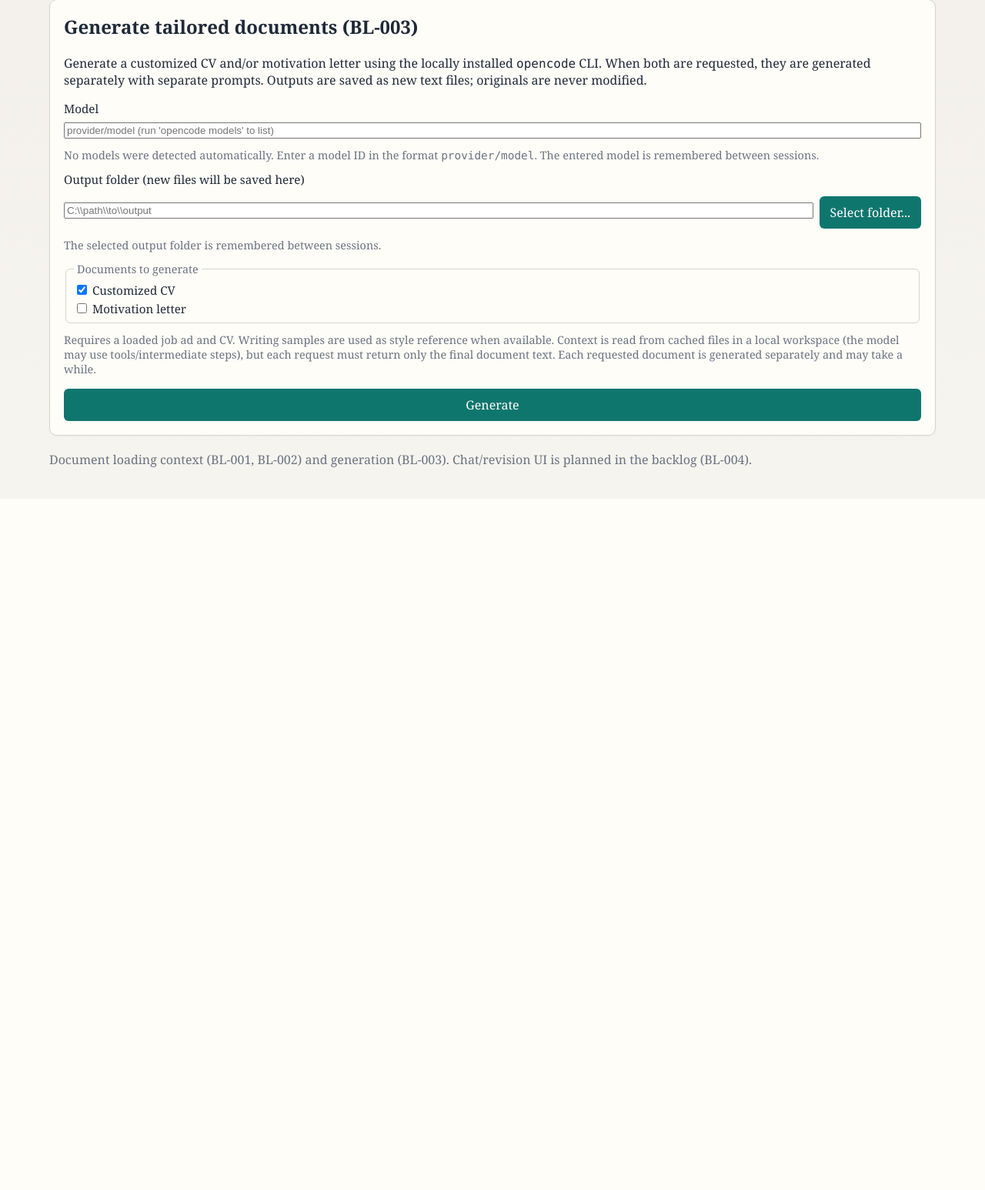
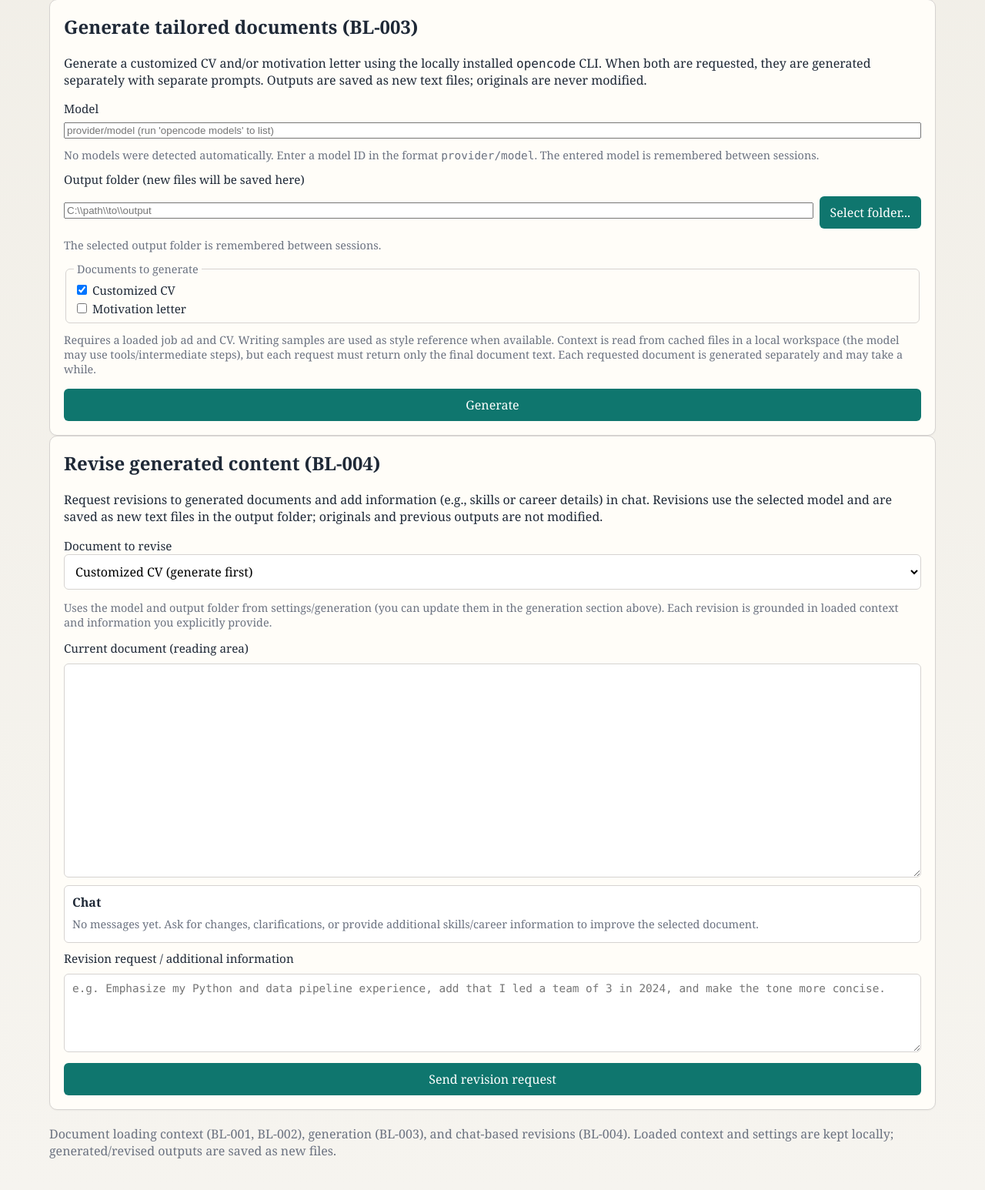
Before and after one commit to VCT136/semiapply, a FastAPI app: page / in a window 1280 px wide. Shown: the part 911-2457 px from the top of the page at 77% size. Before the commit the page ends 1518 px from the top, so only its background shows below. Run offline with FastAPI, Linux system fonts and the light colour scheme.

Commit message:
BL-004: add chat revision UI and redirect GETs for form endpoints
Add chat-based revisions for generated CV/letter using local opencode, save each revision as a new text file, and update docs/backlog tracking. Also add 303 redirects for accidental GET requests to POST-only form endpoints.

```diff
--- a/app/main.py
+++ b/app/main.py
@@ -10,12 +10,12 @@ from tkinter import filedialog
 from typing import Any
 
 from fastapi import FastAPI, File, Form, Request, UploadFile
-from fastapi.responses import HTMLResponse, JSONResponse
+from fastapi.responses import HTMLResponse, JSONResponse, RedirectResponse
 from fastapi.staticfiles import StaticFiles
 from fastapi.templating import Jinja2Templates
 
 from app.cache import load_persisted_context, save_persisted_settings, save_session_context
-from app.generator import generate_documents, list_models
+from app.generator import generate_documents, list_models, revise_document
 from app.loaders import LoadedDocument, load_document, load_documents_from_folder, load_documents_from_urls
 
 app = FastAPI(title="Semiapply")
@@ -47,6 +47,16 @@ def _default_session() -> dict[str, Any]:
             "error": None,
             "transcript": "",
         },
+        "chat": {
+            "messages": [],
+            "active_doc": "cv",
+            "cv_text": None,
+            "letter_text": None,
+            "cv_path": None,
+            "letter_path": None,
+            "last_model": "",
+            "error": None,
+        },
         "settings": {
             "model": str(settings.get("model") or ""),
             "output_dir": str(settings.get("output_dir") or ""),
@@ -63,7 +73,47 @@ def _ensure_session(sid: str) -> dict[str, Any]:
             session[k] = v
     if not isinstance(session.get("generation_job"), dict):
         session["generation_job"] = base["generation_job"].copy()
+    if not isinstance(session.get("chat"), dict):
+        session["chat"] = base["chat"].copy()
+    else:
+        chat_base = base["chat"]
+        for k, v in chat_base.items():
+            if k not in session["chat"]:
+                session["chat"][k] = v
+        if not isinstance(session["chat"].get("messages"), list):
+            session["chat"]["messages"] = []
     return session
+
+
+def _sync_chat_from_generation(session: dict[str, Any]) -> None:
+    gen = session.get("generation") or {}
+    chat = session.setdefault("chat", _default_session()["chat"].copy())
+    if not isinstance(chat, dict):
+        chat = _default_session()["chat"].copy()
+        session["chat"] = chat
+    cv_text = gen.get("cv_text")
+    letter_text = gen.get("letter_text")
+    if cv_text and not chat.get("cv_text"):
+        chat["cv_text"] = cv_text
+        chat["cv_path"] = gen.get("cv_path")
+    elif cv_text:
+        # keep latest generation texts available if chat hasn't diverged via revision? update when generation reruns
+        if gen.get("cv_path") and gen.get("cv_path") != chat.get("cv_path"):
+            chat["cv_text"] = cv_text
+            chat["cv_path"] = gen.get("cv_path")
+    if letter_text and not chat.get("letter_text"):
+        chat["letter_text"] = letter_text
+        chat["letter_path"] = gen.get("letter_path")
+    elif letter_text:
+        if gen.get("letter_path") and gen.get("letter_path") != chat.get("letter_path"):
+            chat["letter_text"] = letter_text
+            chat["letter_path"] = gen.get("letter_path")
+    if chat.get("active_doc") not in {"cv", "letter"}:
+        chat["active_doc"] = "cv"
+    if not chat.get("cv_text") and chat.get("letter_text"):
+        chat["active_doc"] = "letter"
+    if gen.get("model"):
+        chat["last_model"] = gen.get("model") or chat.get("last_model") or ""
 
 
 def _get_session_id(request: Request) -> tuple[str, bool]:
@@ -97,12 +147,18 @@ def _render_index(
     cv_error: str | None = None,
     samples_error: str | None = None,
     generate_error: str | None = None,
+    chat_error: str | None = None,
     models: list[str] | None = None,
 ):
     session = _ensure_session(sid)
+    _sync_chat_from_generation(session)
     settings = session.get("settings") or {}
     if not isinstance(settings, dict):
         settings = {}
+    chat = session.get("chat") or {}
+    active_doc = chat.get("active_doc") if chat.get("active_doc") in {"cv", "letter"} else "cv"
+    active_text = chat.get("cv_text") if active_doc == "cv" else chat.get("letter_text")
+    active_path = chat.get("cv_path") if active_doc == "cv" else chat.get("letter_path")
     context = {
         "request": request,
         "job": _doc_context(session.get("job")),
@@ -112,8 +168,19 @@ def _render_index(
         "cv_error": cv_error,
         "samples_error": samples_error,
         "generate_error": generate_error or (session.get("generation_job") or {}).get("error"),
+        "chat_error": chat_error or chat.get("error"),
         "generation": session.get("generation"),
         "generation_job": session.get("generation_job"),
+        "chat": {
+            "messages": chat.get("messages") or [],
+            "active_doc": active_doc,
+            "active_text": active_text or "",
+            "active_path": active_path,
+            "cv_text": chat.get("cv_text") or "",
+            "letter_text": chat.get("letter_text") or "",
+            "cv_path": chat.get("cv_path"),
+            "letter_path": chat.get("letter_path"),
+        },
         "models": models if models is not None else list_models(),
         "settings": {
             "model": str(settings.get("model") or ""),
@@ -310,6 +377,8 @@ async def generate_status(request: Request):
     sid, set_cookie = _get_session_id(request)
     session = _ensure_session(sid)
     job = session.get("generation_job") or {"status": "idle", "message": "", "steps": [], "error": None, "transcript": ""}
+    if job.get("status") == "completed":
+        _sync_chat_from_generation(session)
     payload = {
         "status": job.get("status", "idle"),
         "message": job.get("message", ""),
@@ -332,6 +401,79 @@ async def generate(request: Request):
     return _render_index(request, sid=sid, set_cookie=set_cookie, generate_error="Generation is started from the UI with progress tracking. Please use the Generate button.")
 
 
+@app.get("/generate")
+async def generate_get():
+    return RedirectResponse(url="/", status_code=303)
+
+
+@app.post("/chat/send", response_class=HTMLResponse)
+async def chat_send(
+    request: Request,
+    message: str = Form(default=""),
+    active_doc: str = Form(default="cv"),
+    model: str = Form(default=""),
+    output_dir: str = Form(default=""),
+):
+    sid, set_cookie = _get_session_id(request)
+    session = _ensure_session(sid)
+    _sync_chat_from_generation(session)
+    chat = session.get("chat") or {}
+    chat["error"] = None
+    doc = "letter" if (active_doc or "").strip().lower() == "letter" else "cv"
+    chat["active_doc"] = doc
+    settings = session.get("settings") or {}
+    model_sel = (model or settings.get("model") or chat.get("last_model") or "").strip()
+    out_dir_sel = (output_dir or settings.get("output_dir") or "").strip()
+    msg = (message or "").strip()
+    try:
+        if not msg:
+            raise ValueError("Enter a message to request a revision.")
+        current_text = chat.get("cv_text") if doc == "cv" else chat.get("letter_text")
+        if not (current_text or "").strip():
+            raise ValueError("Generate the selected document first before requesting revisions.")
+        # Persist remembered settings if provided.
+        if model_sel or out_dir_sel:
+            session["settings"] = {
+                "model": model_sel or str(settings.get("model") or ""),
+                "output_dir": out_dir_sel or str(settings.get("output_dir") or ""),
+            }
+            save_persisted_settings(model=session["settings"]["model"], output_dir=session["settings"]["output_dir"])
+        history = list(chat.get("messages") or [])
+        result = await revise_document(
+            model=model_sel,
+            output_dir=out_dir_sel,
+            kind=doc,
+            current_text=str(current_text),
+            user_request=msg,
+            chat_history=history,
+        )
+        history.append({"role": "user", "content": msg})
+        doc_label = "Customized CV" if doc == "cv" else "Motivation letter"
+        history.append({"role": "assistant", "content": f"Revised {doc_label} saved to: {result.path}"})
+        chat["messages"] = history[-40:]
+        if doc == "cv":
+            chat["cv_text"] = result.text
+            chat["cv_path"] = result.path
+        else:
+            chat["letter_text"] = result.text
+            chat["letter_path"] = result.path
+        chat["last_model"] = result.model
+        chat["error"] = None
+    except Exception as exc:  # noqa: BLE001
+        chat["error"] = str(exc)
+    return _render_index(request, sid=sid, set_cookie=set_cookie)
+
+
+@app.get("/chat/send")
+async def chat_send_get():
+    return RedirectResponse(url="/", status_code=303)
+
+
+@app.get("/load/job")
+async def load_job_get():
+    return RedirectResponse(url="/", status_code=303)
+
+
 @app.post("/load/job", response_class=HTMLResponse)
 async def load_job(
     request: Request,
@@ -348,6 +490,11 @@ async def load_job(
         return _render_index(request, sid=sid, set_cookie=set_cookie, job_error=str(exc))
 
 
+@app.get("/load/cv")
+async def load_cv_get():
+    return RedirectResponse(url="/", status_code=303)
+
+
 @app.post("/load/cv", response_class=HTMLResponse)
 async def load_cv(
     request: Request,
@@ -362,6 +509,11 @@ async def load_cv(
         return _render_index(request, sid=sid, set_cookie=set_cookie)
     except Exception as exc:  # noqa: BLE001 - show user-facing load errors
         return _render_index(request, sid=sid, set_cookie=set_cookie, cv_error=str(exc))
+
+
+@app.get("/load/samples")
+async def load_samples_get():
+    return RedirectResponse(url="/", status_code=303)
 
 
 @app.post("/load/samples", response_class=HTMLResponse)
--- a/app/static/style.css
+++ b/app/static/style.css
@@ -84,3 +84,11 @@ code { font-family: ui-monospace, Consolas, monospace; }
 .steps { margin: 8px 0 0; padding-left: 20px; }
 .steps li { margin: 2px 0; }
 .transcript { font-family: ui-monospace, Consolas, monospace; font-size: 0.85rem; white-space: pre; }
+
+.chat-card { grid-column: 1 / -1; }
+.chat-form { gap: 10px; }
+.chat-history { border: 1px solid var(--border); border-radius: 6px; padding: 10px; background: #fff; max-height: 320px; overflow: auto; }
+.chat-history h3 { margin: 0 0 8px; font-size: 1rem; }
+.chat-message { margin: 8px 0; padding: 8px; border-radius: 6px; white-space: pre-wrap; }
+.chat-user { background: #eef6ff; border: 1px solid #dbeafe; }
+.chat-assistant { background: #f6fef8; border: 1px solid #dcfce7; }
--- a/app/templates/index.html
+++ b/app/templates/index.html
@@ -325,8 +325,81 @@
         </article>
       </section>
 
+      <section class="grid">
+        <article class="card chat-card">
+          <h2>Revise generated content (BL-004)</h2>
+          <p>Request revisions to generated documents and add information (e.g., skills or career details) in chat. Revisions use the selected model and are saved as new text files in the output folder; originals and previous outputs are not modified.</p>
+
+          <form action="/chat/send" method="post" class="chat-form">
+            <div class="row">
+              <div style="flex:1;">
+                <label for="active_doc">Document to revise</label>
+                <select id="active_doc" name="active_doc">
+                  <option value="cv"{% if chat and chat.active_doc == 'cv' %} selected{% endif %}>Customized CV{% if not chat or not chat.cv_text %} (generate first){% endif %}</option>
+                  <option value="letter"{% if chat and chat.active_doc == 'letter' %} selected{% endif %}>Motivation letter{% if not chat or not chat.letter_text %} (generate first){% endif %}</option>
+                </select>
+              </div>
+            </div>
+
+            <p class="hint">Uses the model and output folder from settings/generation (you can update them in the generation section above). Each revision is grounded in loaded context and information you explicitly provide.</p>
+
+            <label for="chat_current_text">Current document (reading area)</label>
+            <textarea id="chat_current_text" readonly rows="16">{{ chat.active_text if chat else '' }}</textarea>
+            {% if chat and chat.active_path %}
+            <p class="hint">Last saved file: {{ chat.active_path }}</p>
+            {% endif %}
+
+            <div class="chat-history" aria-label="Chat history">
+              <h3>Chat</h3>
+              {% if chat and chat.messages and chat.messages|length > 0 %}
+                {% for msg in chat.messages %}
+                <div class="chat-message chat-{{ msg.role }}">
+                  <strong>{{ 'You' if msg.role == 'user' else 'Assistant' }}:</strong>
+                  <div>{{ msg.content }}</div>
+                </div>
+                {% endfor %}
+              {% else %}
+              <p class="hint">No messages yet. Ask for changes, clarifications, or provide additional skills/career information to improve the selected document.</p>
+              {% endif %}
+            </div>
+
+            <label for="chat_message">Revision request / additional information</label>
+            <textarea id="chat_message" name="message" rows="5" placeholder="e.g. Emphasize my Python and data pipeline experience, add that I led a team of 3 in 2024, and make the tone more concise."></textarea>
+            <input type="hidden" name="model" value="{{ settings.model if settings and settings.model else '' }}" />
+            <input type="hidden" name="output_dir" value="{{ settings.output_dir if settings and settings.output_dir else '' }}" />
+            <button type="submit">Send revision request</button>
+          </form>
+          <script>
+            (function () {
+              const sel = document.getElementById('active_doc');
+              if (!sel) return;
+              const texts = {
+                cv: {{ (chat.cv_text if chat else '') | tojson }},
+                letter: {{ (chat.letter_text if chat else '') | tojson }}
+              };
+              const paths = {
+                cv: {{ (chat.cv_path if chat else none) | tojson }},
+                letter: {{ (chat.letter_path if chat else none) | tojson }}
+              };
+              const area = document.getElementById('chat_current_text');
+              sel.addEventListener('change', () => {
+                const v = sel.value === 'letter' ? 'letter' : 'cv';
+                if (area) area.value = texts[v] || '';
+              });
+              // ensure initial matches selected
+              const v = sel.value === 'letter' ? 'letter' : 'cv';
+              if (area) area.value = texts[v] || '';
+            })();
+          </script>
+
+          {% if chat_error %}
+          <div class="error" role="alert">{{ chat_error }}</div>
+          {% endif %}
+        </article>
+      </section>
+
       <footer>
-        <p>Document loading context (BL-001, BL-002) and generation (BL-003). Chat/revision UI is planned in the backlog (BL-004).</p>
+        <p>Document loading context (BL-001, BL-002), generation (BL-003), and chat-based revisions (BL-004). Loaded context and settings are kept locally; generated/revised outputs are saved as new files.</p>
       </footer>
     </main>
   </body>
```
Also changed, not shown: BACKLOG.md (+1 -1 lines), DONE.md (+5 -0 lines), app/generator.py (+113 -0 lines), docs/chat.md (added, +32 -0 lines), docs/document-loading.md (+1 -1 lines), docs/generation.md (+3 -0 lines), README.md.
